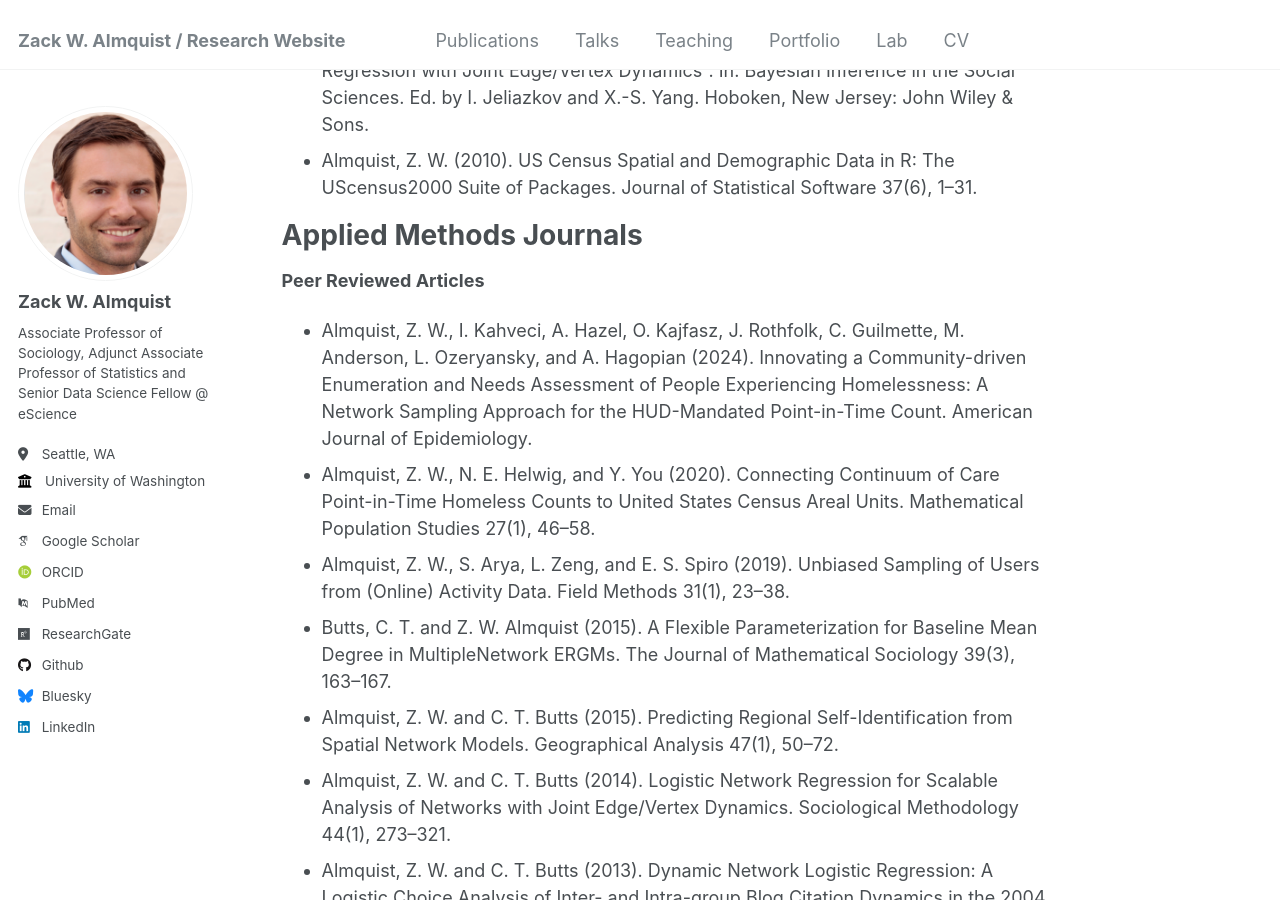
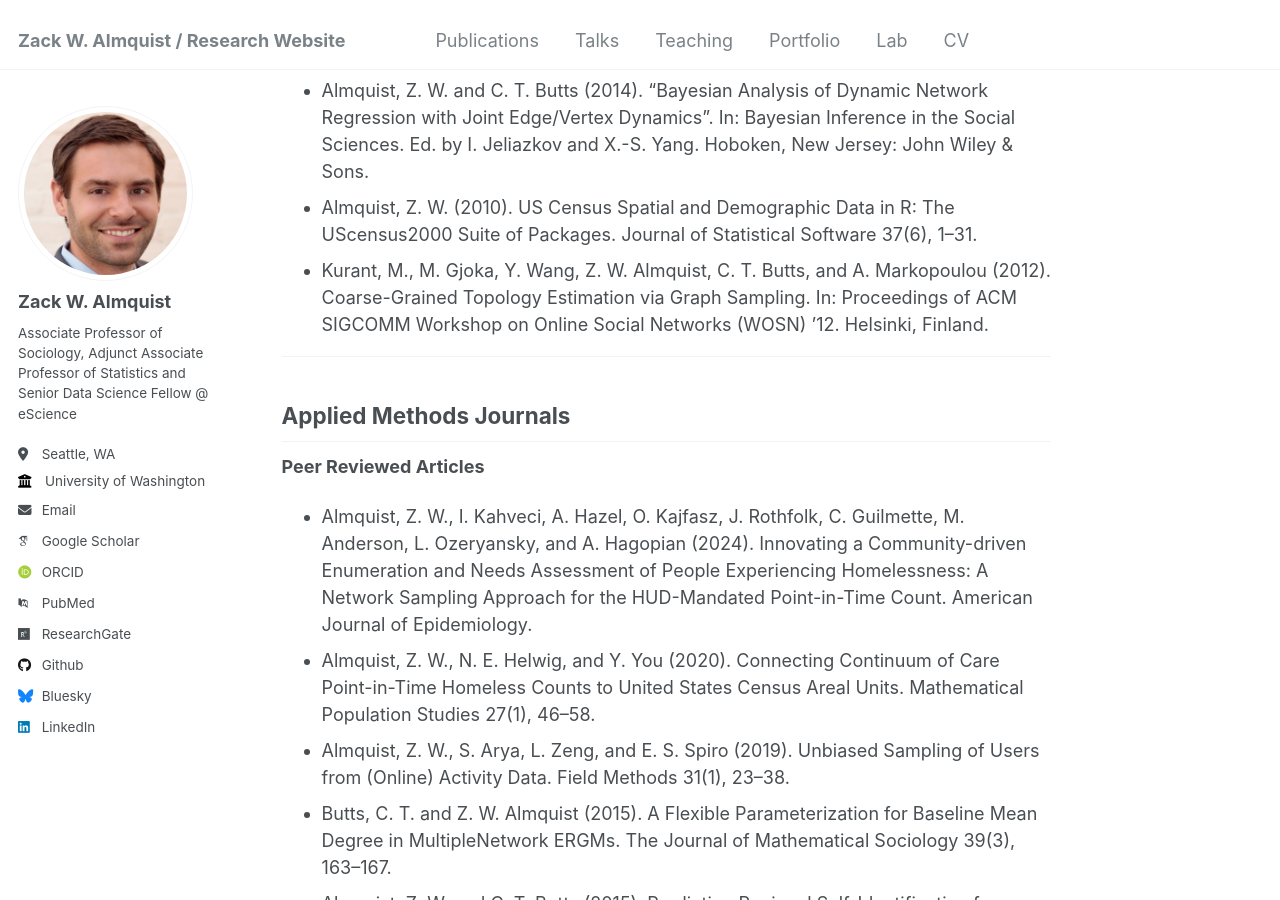
Before and after one commit to zalmquist/zalmquist.github.io, a Jekyll site: the page built from _portfolio/portfolio-5.md, in a window 1280 px wide and 900 px high, scrolled down 514 px. Built offline with Jekyll 4.4.1, drawn with Linux system fonts in a browser that asks for light colours; some web fonts are replaced.

Commit message:
Update portfolio-5.md

```diff
--- a/_portfolio/portfolio-5.md
+++ b/_portfolio/portfolio-5.md
@@ -4,7 +4,7 @@ excerpt: "<img src='/images/stat.png'>"
 collection: portfolio
 ---
 
-# Statistics Journals
+## Statistics Journals
 
 **Peer Reviewed Articles**
 
@@ -19,8 +19,12 @@ Edge/Vertex Dynamics”. In: Bayesian Inference in the Social Sciences. Ed. by I
 Hoboken, New Jersey: John Wiley & Sons.
 * Almquist, Z. W. (2010). US Census Spatial and Demographic Data in R: The UScensus2000 Suite of Packages.
 Journal of Statistical Software 37(6), 1–31.
+* Kurant, M., M. Gjoka, Y. Wang, Z. W. Almquist, C. T. Butts, and A. Markopoulou (2012). Coarse-Grained Topology Estimation via Graph Sampling. In: Proceedings of ACM SIGCOMM Workshop on Online Social Networks
+(WOSN) ’12. Helsinki, Finland.
 
-# Applied Methods Journals
+---
+
+## Applied Methods Journals
 
 **Peer Reviewed Articles**
 
```
